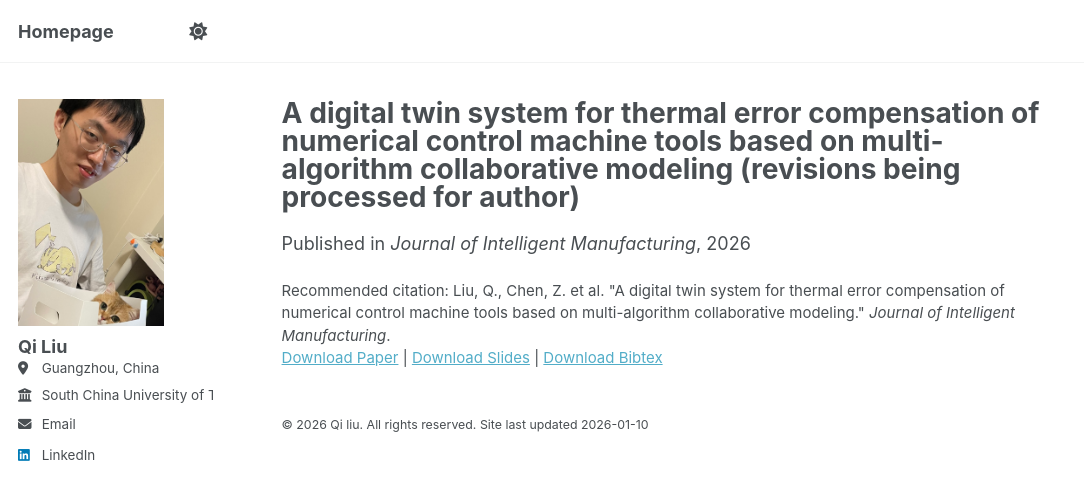
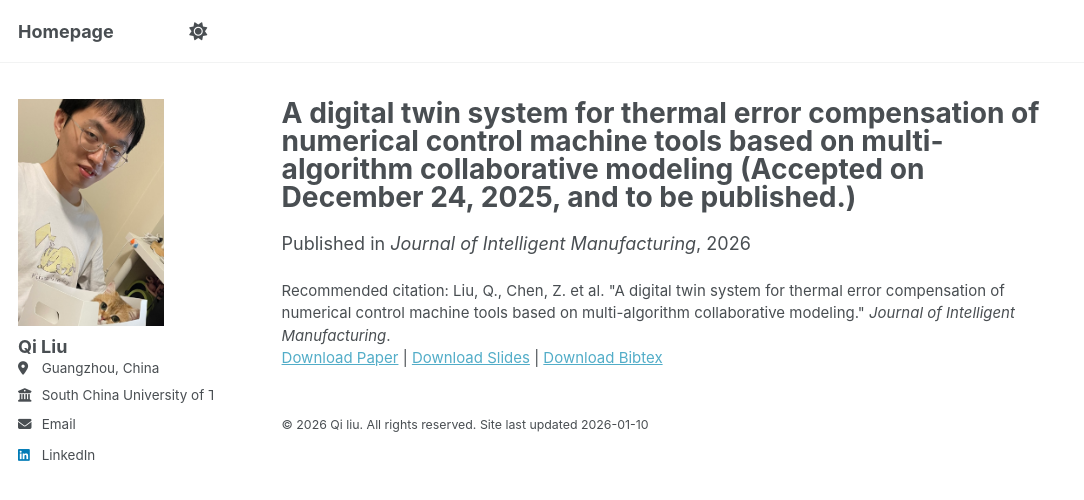
Before and after one commit to qiliu0701/qiliu0701.github.io, a Jekyll site: the page built from _publications/1_2025-JIM.md, in a window 1280 px wide. Shown: the top 500 px of the page, without its empty margins (0-1084 px from the left). Built offline with Jekyll 4.4.1, drawn with Linux system fonts in a browser that asks for light colours; a script that is not in the unit is left out.

Commit message:
Update 1_2025-JIM.md

```diff
--- a/_publications/1_2025-JIM.md
+++ b/_publications/1_2025-JIM.md
@@ -1,5 +1,5 @@
 ---
-title: "A digital twin system for thermal error compensation of numerical control machine tools based on multi-algorithm collaborative modeling (revisions being processed for author)"
+title: "A digital twin system for thermal error compensation of numerical control machine tools based on multi-algorithm collaborative modeling (Accepted on December 24, 2025, and to be published.)"
 collection: publications
 category: manuscripts
 permalink: /publication/2025-JIM
```
